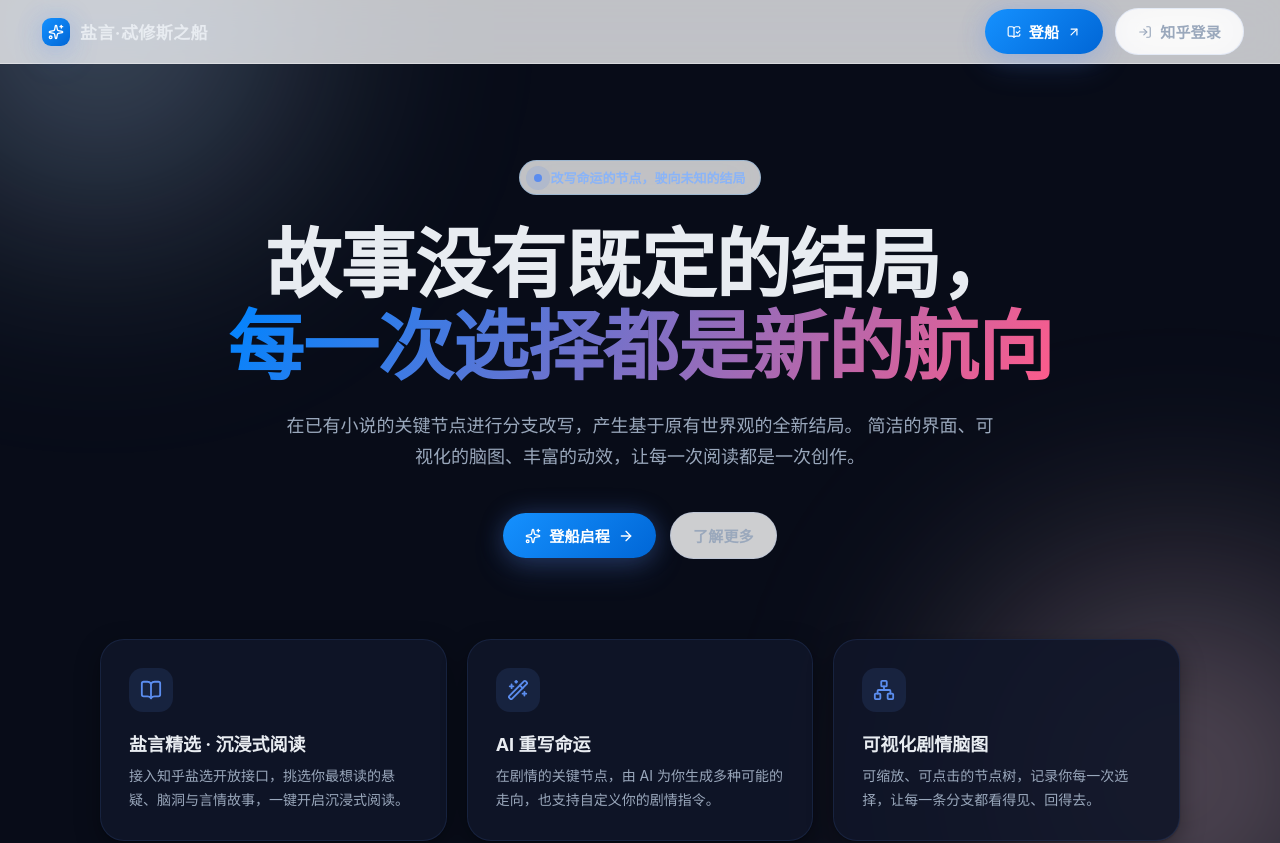
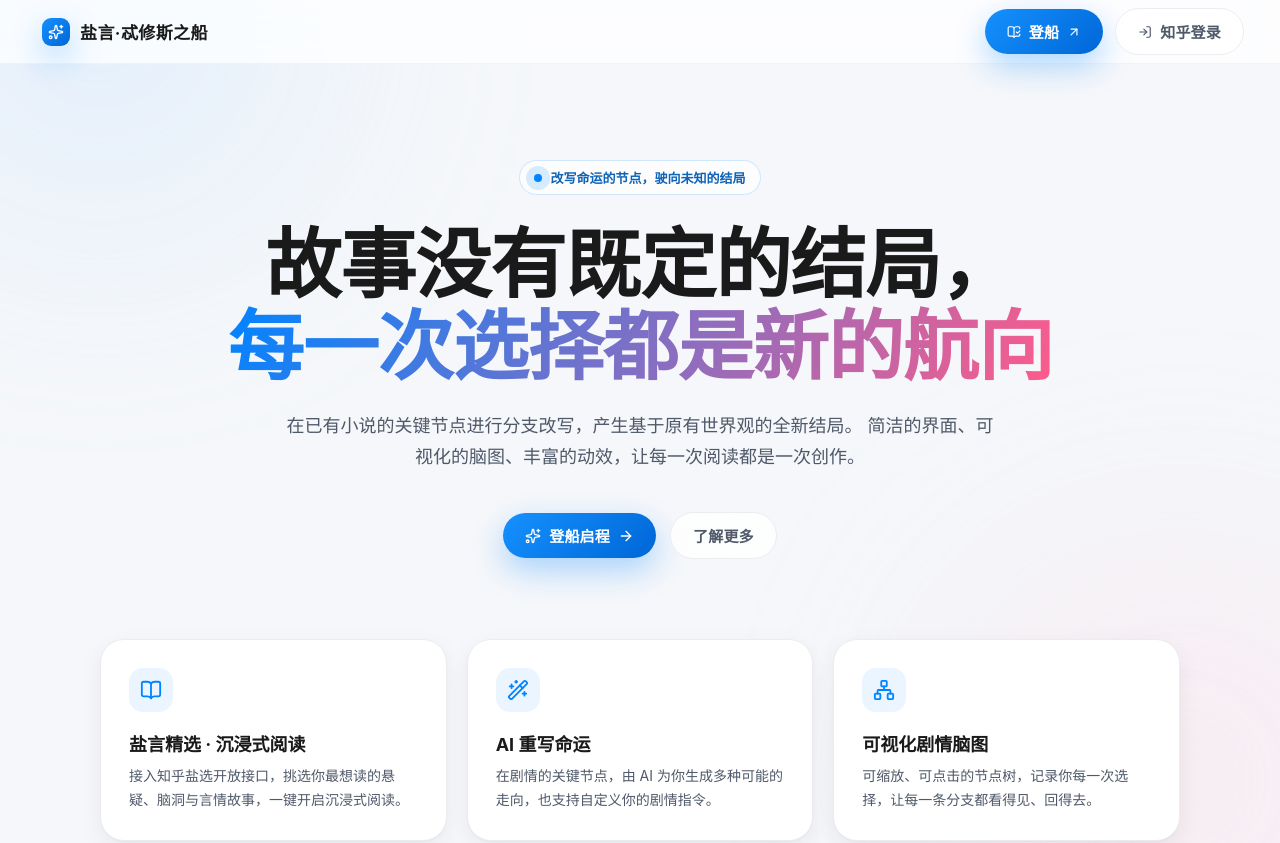
Before and after one commit to lrfighting/theseus-ship, a React (Vite) app: page / in a window 1280 px wide. Shown: the top 843 px of the page. Built offline with nearby package versions, Linux system fonts and the light colour scheme; no server answers.

Commit message:
revert: restore light theme colors

```diff
--- a/src/styles.css
+++ b/src/styles.css
@@ -1,37 +1,37 @@
 @import '@xyflow/react/dist/style.css';
 
 :root {
-  --brand: #5b8def;
-  --brand-deep: #4a7de0;
-  --brand-glow: rgb(91 141 239 / 25%);
-  --brand-soft: rgb(91 141 239 / 12%);
-  --brand-ink: #8ab4f8;
-  --accent: #d4a853;
-  --accent-soft: rgb(212 168 83 / 20%);
-  --magenta: #e070a0;
-  --magenta-soft: rgb(224 112 160 / 18%);
-  --ink-1: #e8ecf1;
-  --ink-2: #9aa8bc;
-  --ink-3: #5d6e85;
-  --ink-4: #3a4558;
-  --bg-page: #080c18;
-  --bg-soft: #0d1220;
-  --bg-mute: #12182c;
-  --surface: rgb(16 22 40 / 90%);
-  --surface-glass: rgb(16 22 40 / 72%);
-  --surface-elevated: rgb(20 28 52 / 96%);
-  --border: rgb(91 141 239 / 12%);
-  --border-strong: rgb(91 141 239 / 22%);
+  --brand: #0084ff;
+  --brand-deep: #056de8;
+  --brand-glow: rgb(0 132 255 / 18%);
+  --brand-soft: rgb(0 132 255 / 8%);
+  --brand-ink: #0e63b8;
+  --accent: #ffb822;
+  --accent-soft: rgb(255 184 34 / 18%);
+  --magenta: #ff5b8a;
+  --magenta-soft: rgb(255 91 138 / 14%);
+  --ink-1: #1a1a1a;
+  --ink-2: #4f5969;
+  --ink-3: #8590a6;
+  --ink-4: #b0b6bf;
+  --bg-page: #f5f7fa;
+  --bg-soft: #eef1f5;
+  --bg-mute: #f8f9fb;
+  --surface: #fff;
+  --surface-glass: rgb(255 255 255 / 72%);
+  --surface-elevated: rgb(255 255 255 / 96%);
+  --border: #ebecef;
+  --border-strong: #dddfe3;
   --radius-xs: 8px;
   --radius-sm: 12px;
   --radius-md: 18px;
   --radius-lg: 24px;
   --radius-xl: 32px;
   --radius-pill: 999px;
-  --shadow-1: 0 1px 2px rgb(0 0 0 / 25%), 0 8px 24px rgb(0 0 0 / 35%);
-  --shadow-2: 0 8px 28px rgb(0 0 0 / 45%);
-  --shadow-3: 0 24px 80px rgb(0 0 0 / 55%);
-  --shadow-brand: 0 0 24px rgb(91 141 239 / 25%), 0 12px 32px rgb(91 141 239 / 18%);
+  --shadow-1: 0 1px 2px rgb(15 23 42 / 4%), 0 8px 24px rgb(15 23 42 / 6%);
+  --shadow-2: 0 8px 28px rgb(15 23 42 / 10%);
+  --shadow-3: 0 24px 80px rgb(15 23 42 / 18%);
+  --shadow-brand: 0 12px 32px rgb(0 132 255 / 32%);
   --easing: cubic-bezier(0.22, 0.8, 0.32, 1);
 
   color: var(--ink-1);
```
